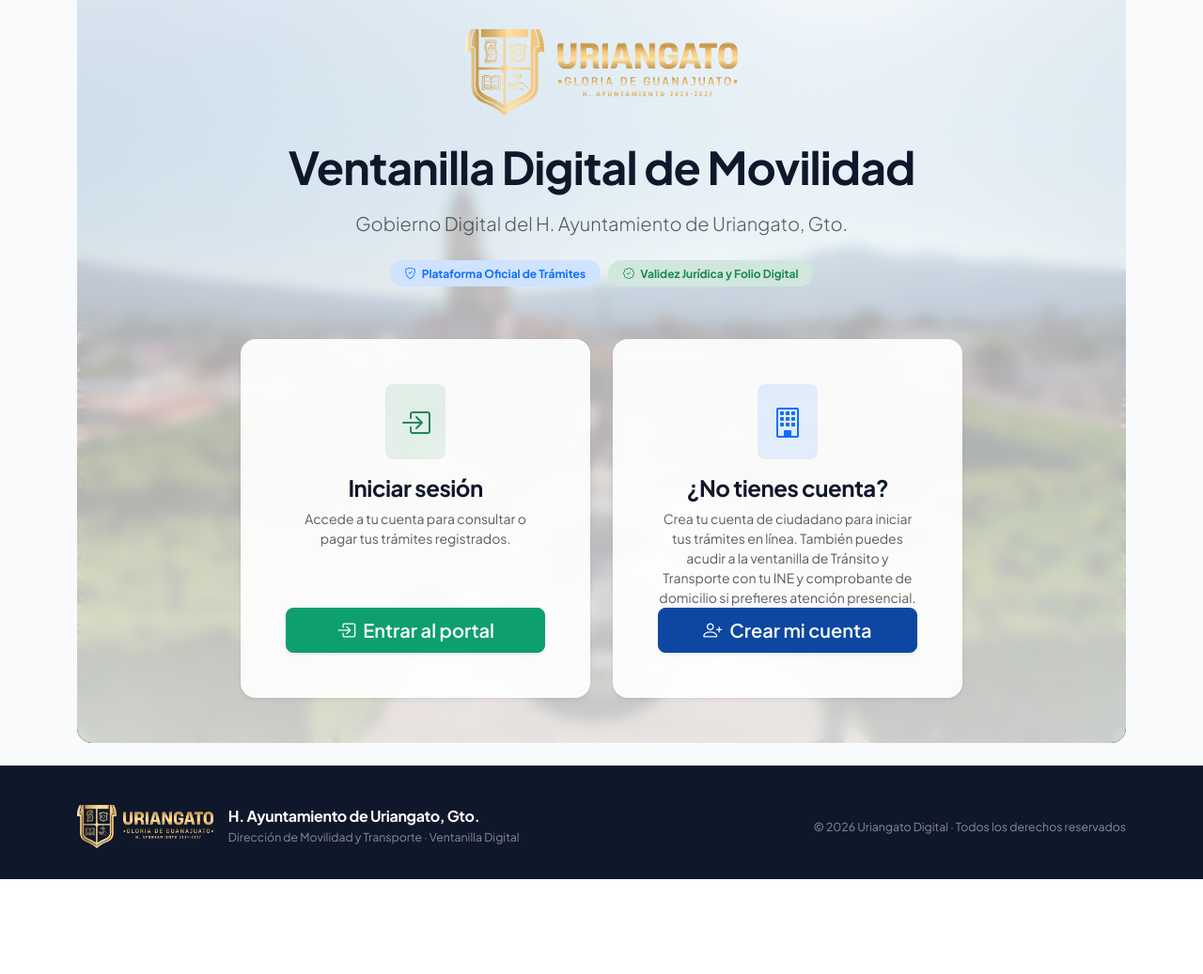
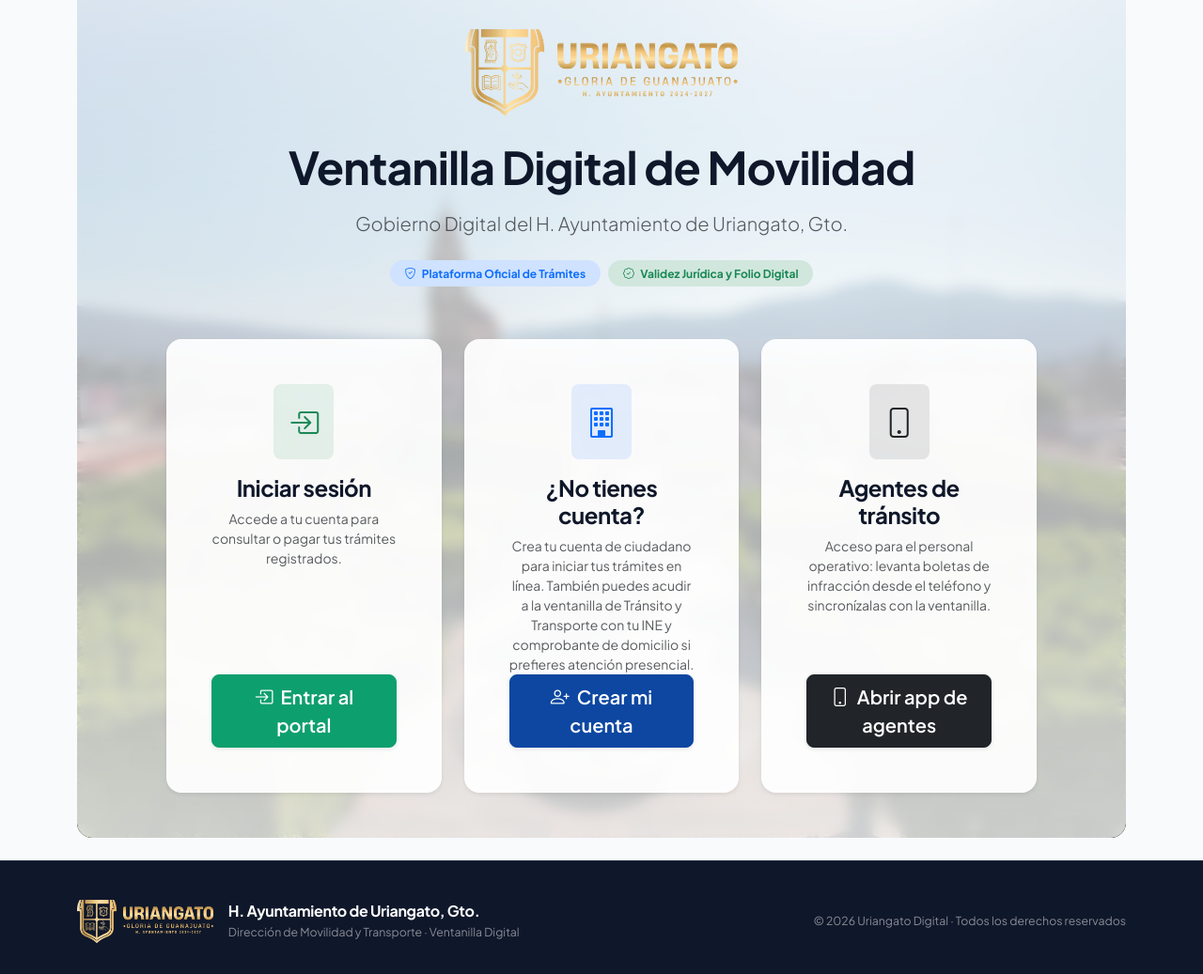
Before and after one commit to soportealoraapp/App-Residencias-Ventanilla, a CodeIgniter 4 app: template app/Views/portal/home.php in a window 1280 px wide. Shown: the part 359-1396 px from the top of the page at 94% size. Before the commit the page ends 1295 px from the top, so only its background shows below. Run offline with PHP 8.4 and a stand-in for CodeIgniter, Linux system fonts and the light colour scheme; the template is opened without the code that fills it, so the values that code supplies are empty; some libraries are stand-ins or nearby versions.

Commit message:
feat(navegacion): acceso rapido a la app de agentes en login, portada y panel
El boton de acceso a /agentes ya existia en el panel y en la portada del portal; se agrega el chip del login y se refuerza la tarjeta de la portada para que la app de campo quede a un clic desde las tres superficies.

```diff
--- a/app/Views/auth/login.php
+++ b/app/Views/auth/login.php
@@ -49,6 +49,9 @@
             <button type="button" class="auth-demo-chip" onclick="fillLogin('juez1', '12345678')">
                 <i class="bi bi-bank2 text-danger"></i> Juez calificador
             </button>
+            <a class="auth-demo-chip text-decoration-none" href="/agentes" target="_blank" rel="noopener" title="App de campo para agentes de tránsito">
+                <i class="bi bi-phone text-dark"></i> App de agentes
+            </a>
         </div>
     </div>
 
--- a/app/Views/layouts/admin.php
+++ b/app/Views/layouts/admin.php
@@ -182,6 +182,10 @@ $__tituloPagina = trim($this->renderSection('pageTitle', true));
 
         <?php if ($hayAppTransito): ?>
         <div class="sidebar-section-title mt-3">App Tránsito</div>
+        <a href="/agentes" target="_blank" rel="noopener" class="sidebar-link">
+            <i class="bi bi-phone me-2 sidebar-link-icon"></i>
+            <span class="sidebar-text">Abrir app de campo</span>
+        </a>
         <?php if ($permitido('app_transito_config')): ?>
         <a href="/admin/app-transito" class="sidebar-link <?= uri_string() === 'admin/app-transito' ? 'active' : '' ?>">
             <i class="bi bi-sliders me-2 sidebar-link-icon"></i>
--- a/app/Views/portal/home.php
+++ b/app/Views/portal/home.php
@@ -17,7 +17,7 @@
         </div>
 
         <div class="row g-3 g-md-4 justify-content-center">
-            <div class="col-12 col-md-6 col-lg-5">
+            <div class="col-12 col-md-6 col-lg-4">
                 <div class="card tramite-card h-100 border-0 shadow-sm">
                     <div class="card-body p-4 p-md-5 d-flex flex-column justify-content-between">
                         <div>
@@ -34,7 +34,7 @@
                 </div>
             </div>
 
-            <div class="col-12 col-md-6 col-lg-5">
+            <div class="col-12 col-md-6 col-lg-4">
                 <div class="card tramite-card h-100 border-0 shadow-sm">
                     <div class="card-body p-4 p-md-5 d-flex flex-column justify-content-between">
                         <div>
@@ -50,6 +50,23 @@
                     </div>
                 </div>
             </div>
+
+            <div class="col-12 col-md-6 col-lg-4">
+                <div class="card tramite-card h-100 border-0 shadow-sm">
+                    <div class="card-body p-4 p-md-5 d-flex flex-column justify-content-between">
+                        <div>
+                            <div class="bg-dark bg-opacity-10 d-inline-flex p-3 rounded-3 mb-3 text-dark">
+                                <i class="bi bi-phone fs-2"></i>
+                            </div>
+                            <h3 class="card-title h4 mb-2">Agentes de tránsito</h3>
+                            <p class="text-muted small mb-4">Acceso para el personal operativo: levanta boletas de infracción desde el teléfono y sincronízalas con la ventanilla.</p>
+                        </div>
+                        <a href="/agentes" target="_blank" rel="noopener" class="btn btn-dark btn-lg w-100 shadow-sm">
+                            <i class="bi bi-phone me-2"></i>Abrir app de agentes
+                        </a>
+                    </div>
+                </div>
+            </div>
         </div>
     </div>
 </div>
```
